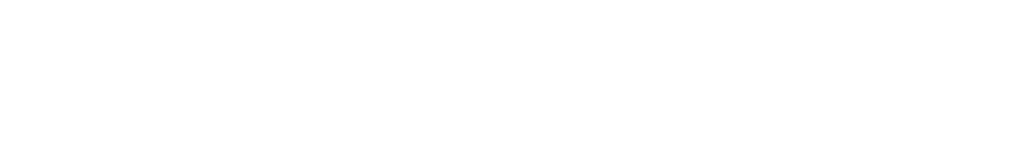
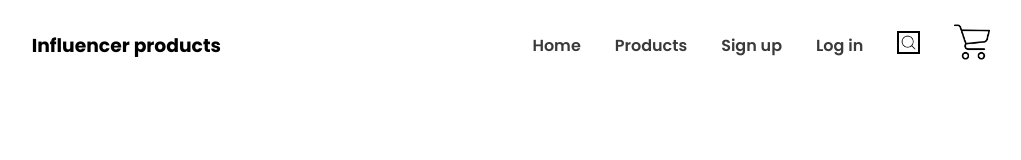
Before and after one commit to sohagmnr/influencer-gear-website, a plain HTML site: page index.html in a window 1280 px wide. Shown: the whole page, without its empty margins (112-1133 px from the left). Drawn offline with Linux system fonts and the light colour scheme.

Commit message:
added navber inside header

```diff
--- a/index.html
+++ b/index.html
@@ -8,8 +8,16 @@
 </head>
 <body>
     <header>
-        <nav>
-
+        <nav class="navber">
+            <h3 class="website-logo">Influencer products</h3>
+            <ul class="menu">
+                <li><a href="#">Home</a></li>
+                <li><a href="#">Products</a></li>
+                <li><a href="#">Sign up</a></li>
+                <li><a href="#">Log in</a></li>
+                <li><img class="search-icon" src="images/icon/magnifying-glass.png" alt="search icon"></li>
+                <li><img class="cart-icon" src="images/icon/shopping-cart.png" alt="cart icon"></li>
+            </ul>
         </nav>
     </header>
     <main>
--- a/styles/style.css
+++ b/styles/style.css
@@ -0,0 +1,42 @@
+@import url('https://fonts.googleapis.com/css2?family=Poppins:ital,wght@0,100;0,200;0,300;0,400;0,500;0,600;0,700;0,800;0,900;1,100;1,200;1,300;1,400;1,500;1,600;1,700;1,800;1,900&display=swap');
+
+
+body{
+    font-family: "Poppins", sans-serif;
+}
+
+
+
+.navber{
+    display: flex;
+    justify-content: space-around;
+    align-items: center;
+}
+
+.menu{
+    display: flex;
+    list-style: none;
+    align-items: center;
+}
+
+.menu li{
+    margin-right: 2.125rem;
+    cursor: pointer;
+}
+.menu li a {
+    text-decoration: none;
+    color: rgb(58, 58, 58);
+    font-size: 1rem;
+    font-weight: 600;
+}
+
+.search-icon{
+    border: 2px solid rgb(0, 0, 0);
+    width: 19px;
+    height: 19px;
+}
+
+.cart-icon{
+    width: 36px;
+    height: 36px;
+}
```
Also changed, not shown: images/icon/magnifying-glass.png (added), images/icon/shopping-cart.png (added), images/logos/Alibaba.svg (renamed from logos/Alibaba.svg), images/logos/Amazon.svg (renamed from logos/Amazon.svg), images/logos/Daraz.pk Logo.svg (renamed from logos/Daraz.pk Logo.svg), images/logos/Ebay.svg (renamed from logos/Ebay.svg), images/logos/Rakuten.svg (renamed from logos/Rakuten.svg), images/logos/Target.svg (renamed from logos/Target.svg), images/logos/Walmart.svg (renamed from logos/Walmart.svg).
